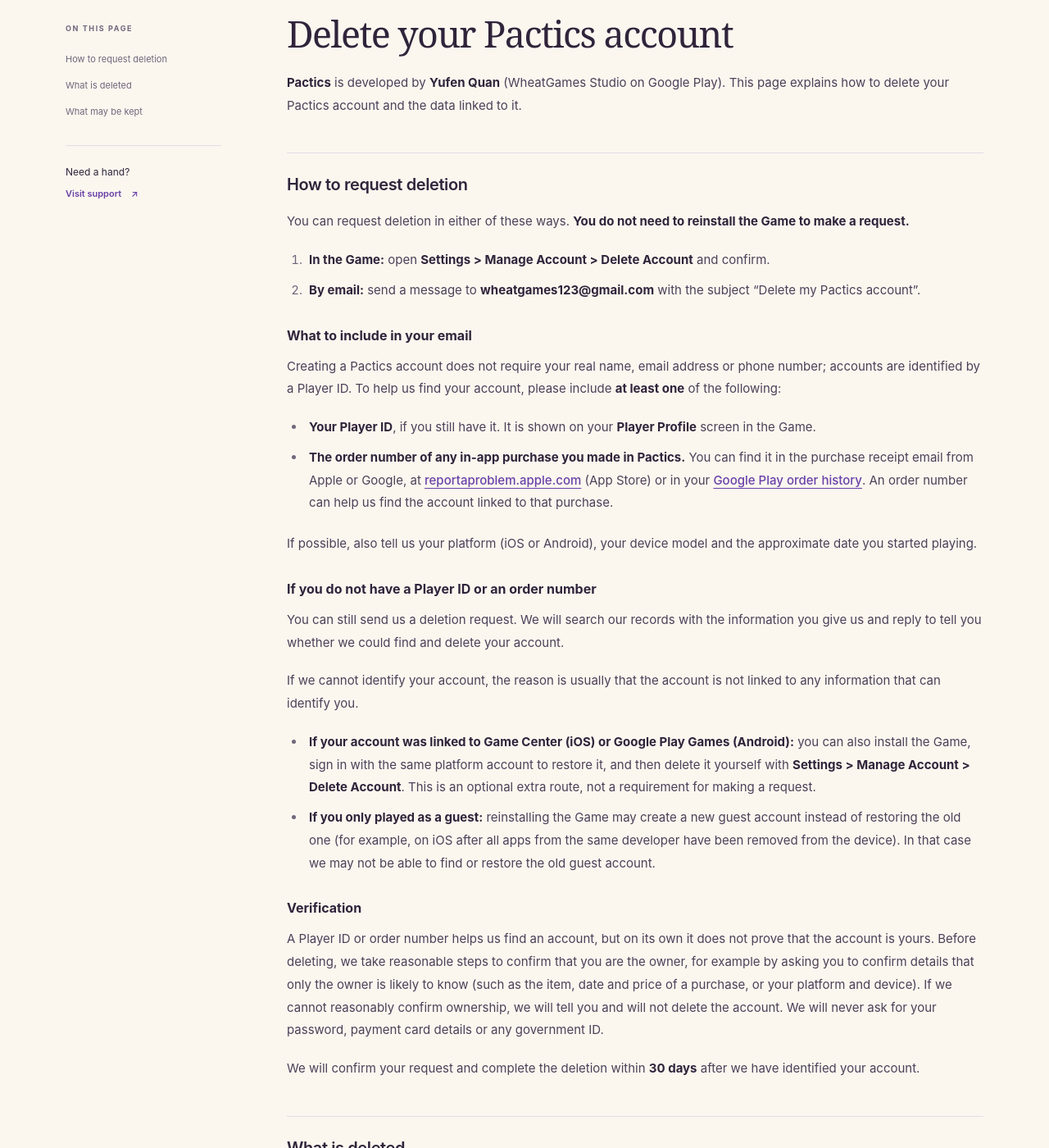
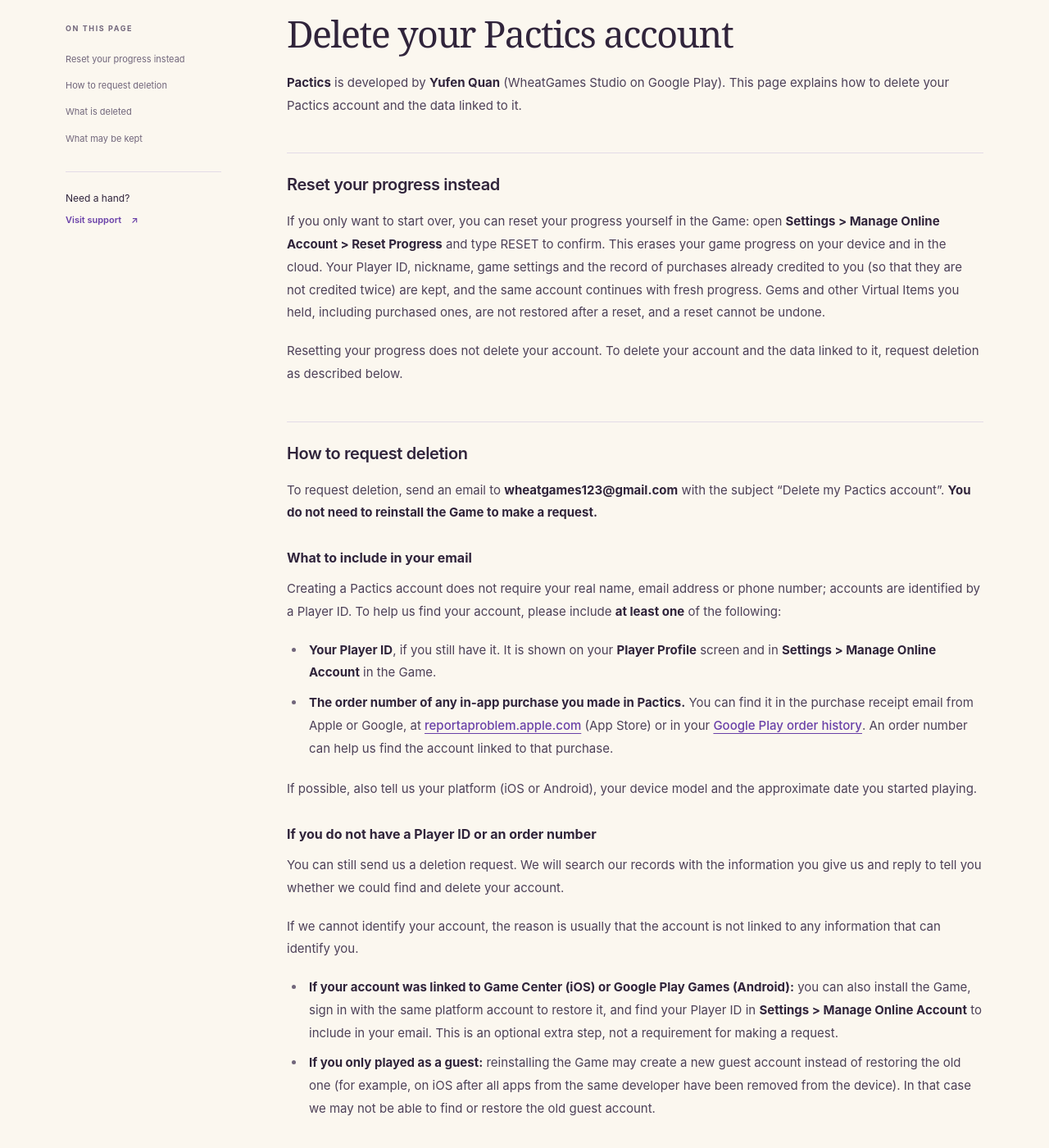
Before and after one commit to wheatgames/Pactics, a Jekyll site: the page built from delete-account.md, in a window 1280 px wide and 1400 px high, scrolled down 244 px. Shown: the whole window at 82% size. Built offline with Jekyll 4.4.1, drawn with Linux system fonts in a browser that asks for light colours.

Commit message:
docs: describe in-game progress reset and email-only account deletion
Co-Authored-By: Claude Opus 5.5 <noreply@anthropic.com>

```diff
--- a/delete-account.md
+++ b/delete-account.md
@@ -11,18 +11,21 @@ request_subject: "Delete my Pactics account"
 
 **Pactics** is developed by **Yufen Quan** (WheatGames Studio on Google Play). This page explains how to delete your Pactics account and the data linked to it.
 
+## Reset your progress instead
+
+If you only want to start over, you can reset your progress yourself in the Game: open **Settings > Manage Online Account > Reset Progress** and type RESET to confirm. This erases your game progress on your device and in the cloud. Your Player ID, nickname, game settings and the record of purchases already credited to you (so that they are not credited twice) are kept, and the same account continues with fresh progress. Gems and other Virtual Items you held, including purchased ones, are not restored after a reset, and a reset cannot be undone.
+
+Resetting your progress does not delete your account. To delete your account and the data linked to it, request deletion as described below.
+
 ## How to request deletion
 
-You can request deletion in either of these ways. **You do not need to reinstall the Game to make a request.**
-
-1. **In the Game:** open **Settings > Manage Account > Delete Account** and confirm.
-2. **By email:** send a message to **wheatgames123@gmail.com** with the subject "Delete my Pactics account".
+To request deletion, send an email to **wheatgames123@gmail.com** with the subject "Delete my Pactics account". **You do not need to reinstall the Game to make a request.**
 
 ### What to include in your email
 
 Creating a Pactics account does not require your real name, email address or phone number; accounts are identified by a Player ID. To help us find your account, please include **at least one** of the following:
 
-- **Your Player ID**, if you still have it. It is shown on your **Player Profile** screen in the Game.
+- **Your Player ID**, if you still have it. It is shown on your **Player Profile** screen and in **Settings > Manage Online Account** in the Game.
 - **The order number of any in-app purchase you made in Pactics.** You can find it in the purchase receipt email from Apple or Google, at [reportaproblem.apple.com](https://reportaproblem.apple.com/) (App Store) or in your [Google Play order history](https://play.google.com/store/account/orderhistory). An order number can help us find the account linked to that purchase.
 
 If possible, also tell us your platform (iOS or Android), your device model and the approximate date you started playing.
@@ -33,7 +36,7 @@ You can still send us a deletion request. We will search our records with the in
 
 If we cannot identify your account, the reason is usually that the account is not linked to any information that can identify you.
 
-- **If your account was linked to Game Center (iOS) or Google Play Games (Android):** you can also install the Game, sign in with the same platform account to restore it, and then delete it yourself with **Settings > Manage Account > Delete Account**. This is an optional extra route, not a requirement for making a request.
+- **If your account was linked to Game Center (iOS) or Google Play Games (Android):** you can also install the Game, sign in with the same platform account to restore it, and find your Player ID in **Settings > Manage Online Account** to include in your email. This is an optional extra step, not a requirement for making a request.
 - **If you only played as a guest:** reinstalling the Game may create a new guest account instead of restoring the old one (for example, on iOS after all apps from the same developer have been removed from the device). In that case we may not be able to find or restore the old guest account.
 
 ### Verification
```
Also changed, not shown: privacy.md (+3 -1 lines), support.md (+5 -1 lines), terms.md (+3 -1 lines).
